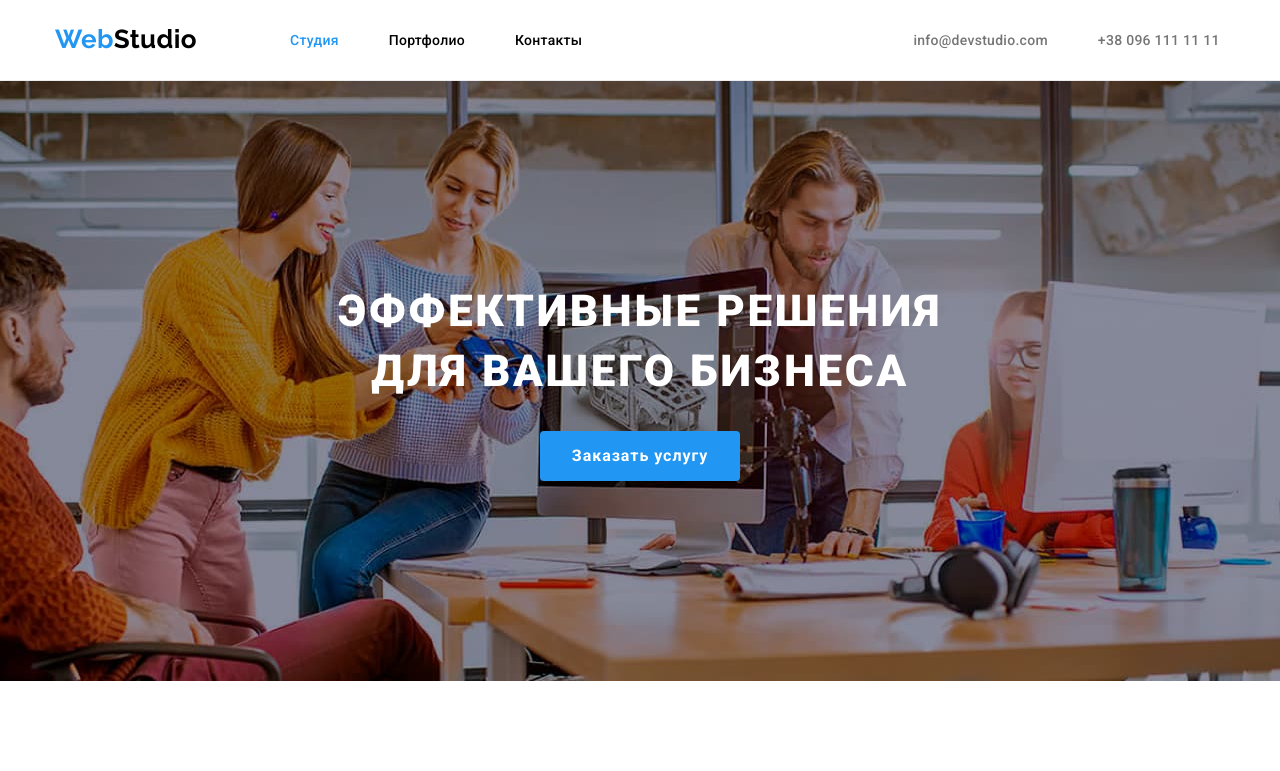
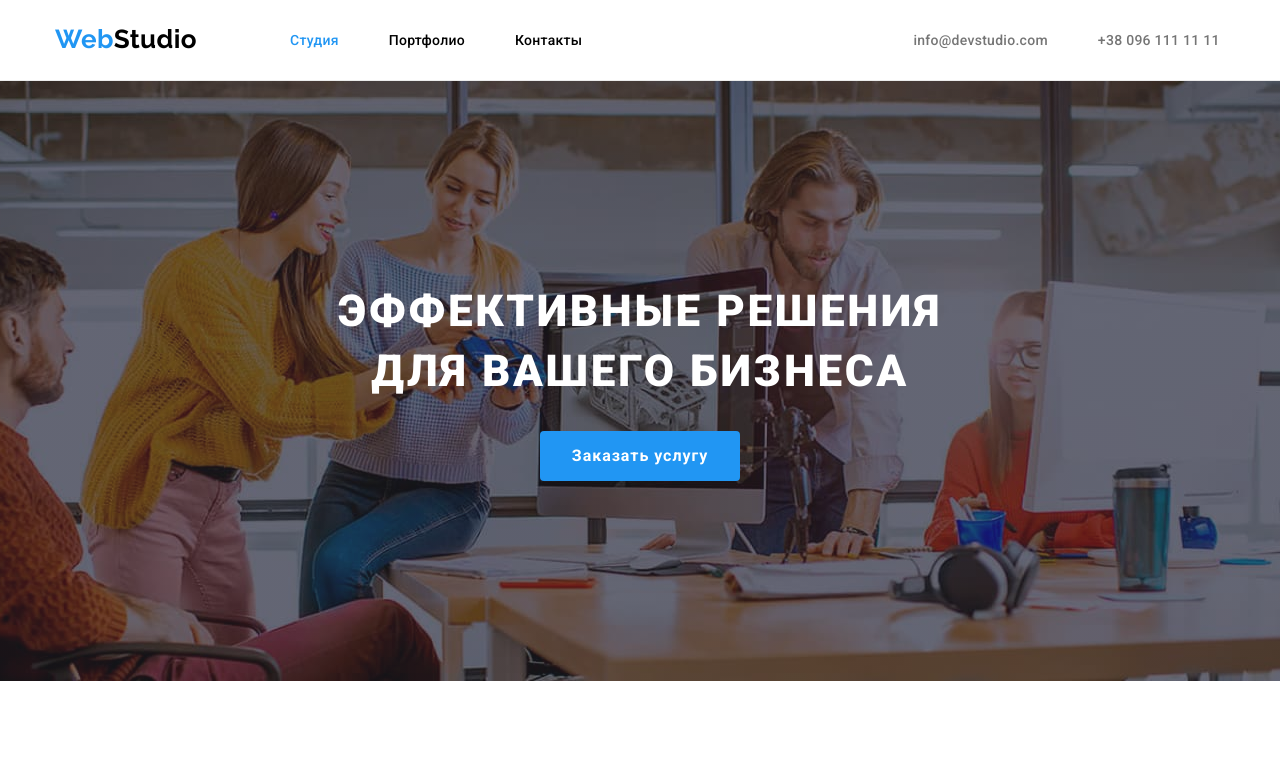
Before and after one commit to skiff777/goit-markup-hw-04, a plain HTML site: page index.html in a window 1280 px wide. Shown: the top 771 px of the page. Drawn offline with nearby package versions, Linux system fonts and the light colour scheme.

Commit message:
херо-бг зробив градієнт

```diff
--- a/css/styles.css
+++ b/css/styles.css
@@ -207,7 +207,8 @@ img {
 .overlay {
   max-width: 1600px;
   height: 600px;
-  background-image: url(../images/hero/hero-bg.jpg);
+  background-image: linear-gradient(to left top, rgba(47, 48, 58, 0.4), rgba(47, 48, 58, 0.4)),
+    url(../images/hero/hero-bg.jpg);
   background-repeat: no-repeat;
   background-position: center;
   background-size: cover;
```
